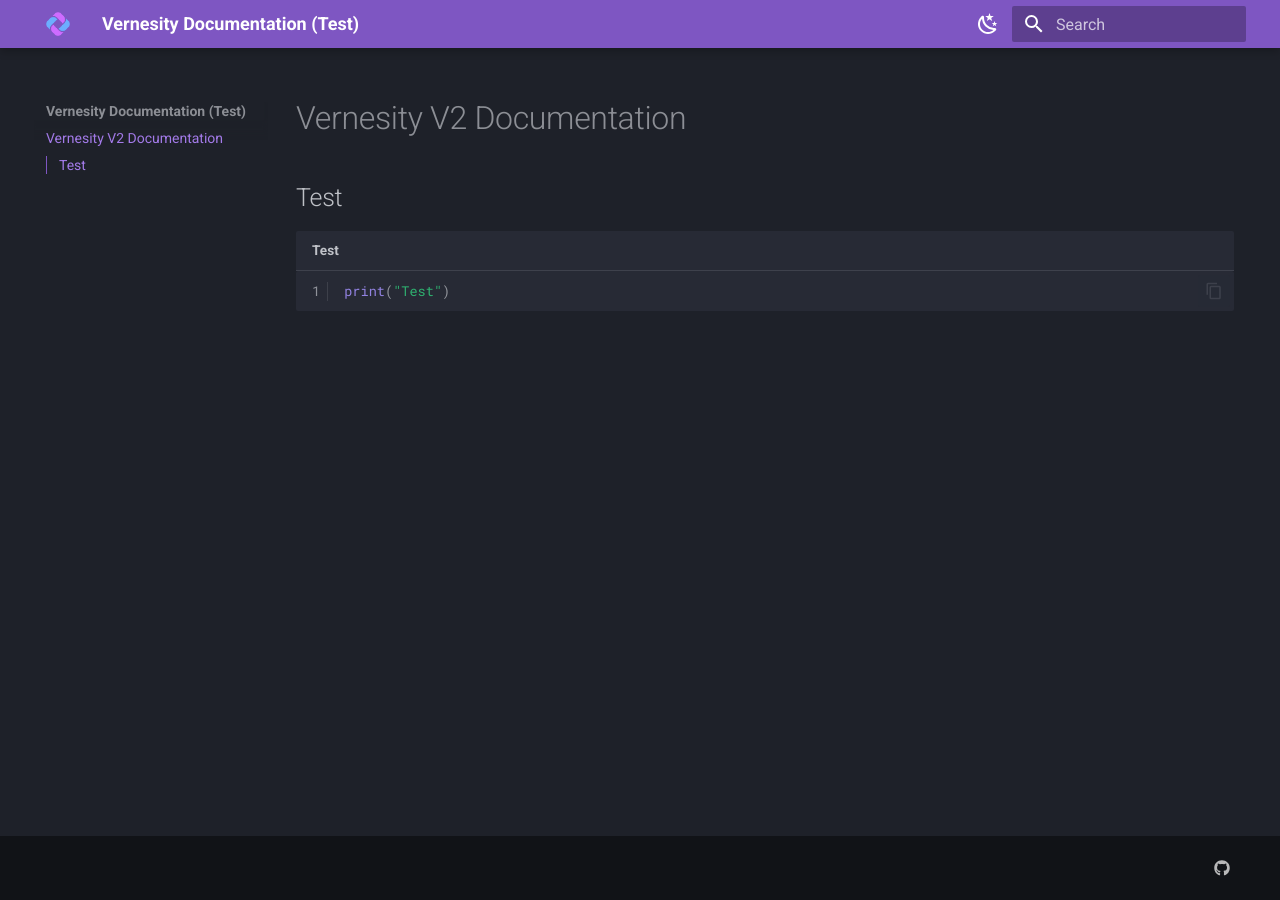
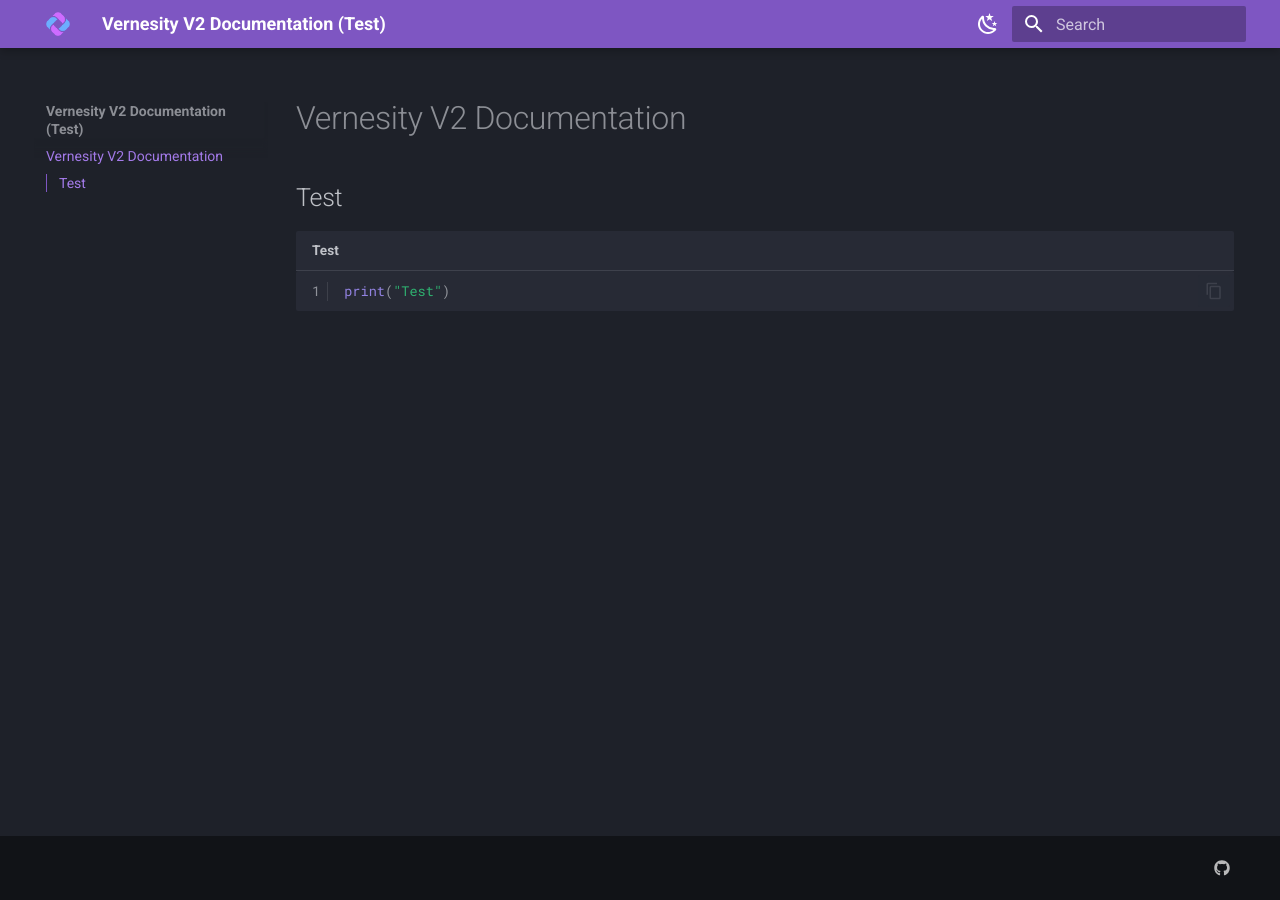
Before and after one commit to Emcept/Vernesity-V2-Documentation, an MkDocs documentation site: the page built from docs/index.md, in a window 1280 px wide. Built offline with MkDocs 1.6.1 and Material for MkDocs 9.7.7, drawn with Linux system fonts in a browser that asks for light colours.

```diff
--- a/mkdocs.yml
+++ b/mkdocs.yml
@@ -1,4 +1,4 @@
-site_name: Vernesity Documentation (Test)
+site_name: Vernesity V2 Documentation (Test)
 theme:
   name: material
   logo: icon.png
```
